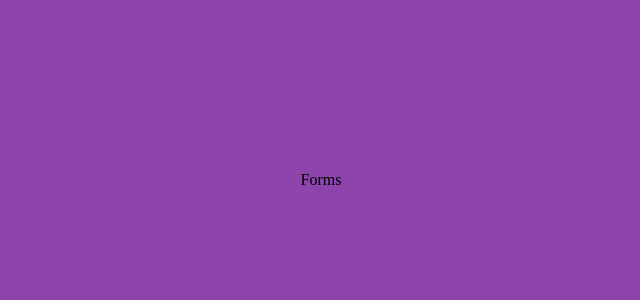
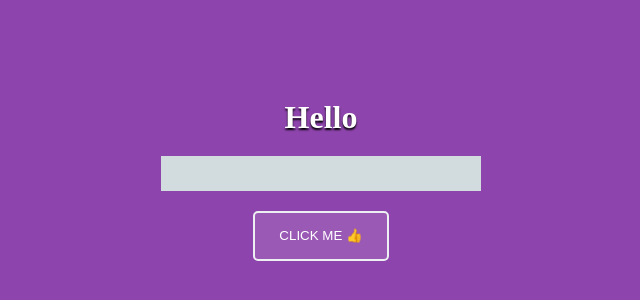
Before and after one commit to Yash-Var/Slot_Machine_By_React, a React (Create React App) app: page / in a window 1280 px wide. Shown: the part 220-520 px from the top of the page, without its empty margins (319-959 px from the left). Built offline with nearby package versions, Linux system fonts and the light colour scheme.

Commit message:
froms in react js

```diff
--- /dev/null
+++ b/src/Forms.css
@@ -0,0 +1,30 @@
+h1{
+    color: #fff;
+    background: transparent;
+    text-shadow: 0 2px 2px black;
+}
+
+
+
+input{
+    width: 25%;
+    padding: 10px 20px;
+    border: none;
+    outline: none;
+    margin: 20px 0;
+    text-align: center;
+}
+
+
+button{
+    line-height: 24px;
+    padding: 0 24px;
+    background: #9b59b6;
+    color: #fff;
+    border: 2px solid #ecf0f1;
+    outline: none;
+    border-radius: 5px ;
+    text-transform: uppercase;
+    cursor: pointer;
+    height: 50px;
+}
--- a/src/Forms.js
+++ b/src/Forms.js
@@ -1,9 +1,15 @@
-import React from 'react'
-
+import React from 'react';
+import "./Forms.css";
 const Forms = () => {
   return (
-    <div>Forms</div>
+  <>
+    <div>
+        <h1>Hello</h1>
+        <input type='text' placehoder="Enter Your Name" />
+        <button>Click Me 👍</button>
+    </div>
+  </>
   )
 }
 
-export default Forms
+export default Forms;
```
